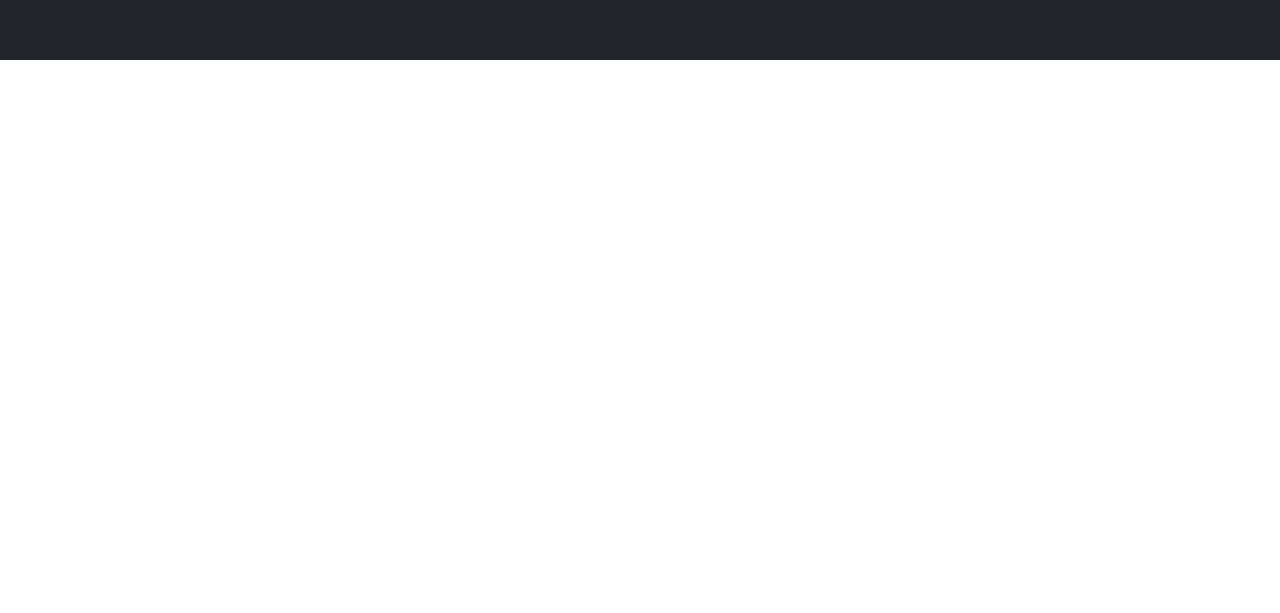
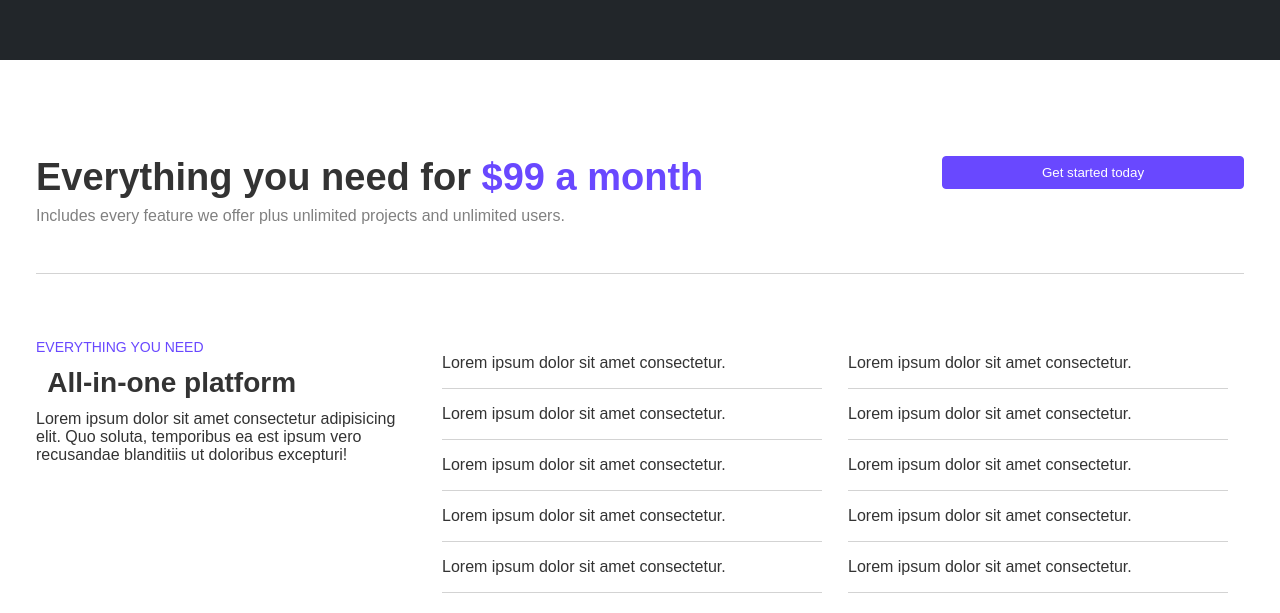
Before and after one commit to simicodes/Aptive, a React (Create React App) app: page / in a window 1280 px wide. Shown: the part 840-1453 px from the top of the page. Before the commit the page ends 900 px from the top, so only its background shows below. Built offline with nearby package versions, Linux system fonts and the light colour scheme.

Commit message:
Pricing component updated

```diff
--- a/src/components/Hero.css
+++ b/src/components/Hero.css
@@ -139,8 +139,8 @@
   .hero h1 {
     font-size: 32px;
   }
-  /* Hide.......... */
-  /* .hero .col-2 {
+  /* Hide.......... and unHide */
+  .hero .col-2 {
     display: none;
-  } */
+  }
 }
--- a/src/components/Home.js
+++ b/src/components/Home.js
@@ -2,11 +2,13 @@
 import "./Home.css";
 import Navbar from "./Navbar";
 import Hero from "./Hero";
+import Pricing from "./Pricing";
 const Home = () => {
   return (
     <div>
       <Navbar />
       <Hero />
+      <Pricing />
     </div>
   );
 };
--- a/src/components/Pricing.css
+++ b/src/components/Pricing.css
@@ -0,0 +1,78 @@
+.pricing {
+  width: 100%;
+  margin-top: 5rem;
+}
+
+.pricing .container {
+  max-width: 1240px;
+  padding: 1rem;
+  margin: auto;
+  overflow: hidden;
+}
+
+.pricing .top-content {
+  display: grid;
+  grid-template-columns: 3fr 1fr;
+  border-bottom: 1px solid var(--lightgrey);
+  padding-bottom: 3rem;
+}
+
+.pricing .top-content h2 {
+  font-size: 38px;
+  padding-bottom: 0.5rem;
+}
+
+.pricing .top-content span {
+  color: var(--primary);
+}
+.pricing .top-content p {
+  color: var(--grey);
+}
+
+.pricing .bottom-content {
+  display: grid;
+  grid-template-columns: repeat(3, 1fr);
+  grid-gap: 10px;
+  margin: 3rem auto;
+}
+
+.pricing .card {
+  display: flex;
+  flex-direction: column;
+  padding: 1rem 1rem 1rem 0;
+}
+
+.pricing .card div {
+  display: flex;
+  border-bottom: 1px solid var(--lightgrey);
+  padding: 1rem 0;
+}
+
+.pricing .card .no-border {
+  border: none;
+}
+
+.pricing .card span {
+  color: var(--primary);
+  text-transform: uppercase;
+  font-weight: 500;
+  font-size: 14px;
+}
+
+.pricing .card h3 {
+  font-size: 28px;
+  margin: 0.7rem;
+}
+
+@media screen and (max-width: 960px) {
+  .pricing .top-content {
+    grid-template-columns: 1fr;
+  }
+  /* hide....... unhide */
+  .pricing .container .bottom-content {
+    display: none;
+  }
+  .pricing .top-content h2 {
+    font-size: 32px;
+  }
+}
--- a/src/components/Pricing.js
+++ b/src/components/Pricing.js
@@ -1,8 +1,75 @@
 import React from "react";
 
 import "./Pricing.css";
+
 const Pricing = () => {
-  return <div>Pricing</div>;
+  return (
+    <div className="pricing">
+      <div className="container">
+        <div className="top-content">
+          <div>
+            <h2>
+              Everything you need for <span>$99 a month</span>
+            </h2>
+            <p>
+              Includes every feature we offer plus unlimited projects and
+              unlimited users.
+            </p>
+          </div>
+          <div className="btn-div">
+            <button>Get started today</button>
+          </div>
+        </div>
+        <div className="bottom-content">
+          <div className="card">
+            <p>
+              <span>Everything you need</span>
+            </p>
+            <h3>All-in-one platform</h3>
+            <p>
+              Lorem ipsum dolor sit amet consectetur adipisicing elit. Quo
+              soluta, temporibus ea est ipsum vero recusandae blanditiis ut
+              doloribus excepturi!
+            </p>
+          </div>
+          <div className="card">
+            <div>
+              <p>Lorem ipsum dolor sit amet consectetur.</p>
+            </div>
+            <div>
+              <p>Lorem ipsum dolor sit amet consectetur.</p>
+            </div>
+            <div>
+              <p>Lorem ipsum dolor sit amet consectetur.</p>
+            </div>
+            <div>
+              <p>Lorem ipsum dolor sit amet consectetur.</p>
+            </div>
+            <div>
+              <p>Lorem ipsum dolor sit amet consectetur.</p>
+            </div>
+          </div>
+          <div className="card">
+            <div>
+              <p>Lorem ipsum dolor sit amet consectetur.</p>
+            </div>
+            <div>
+              <p>Lorem ipsum dolor sit amet consectetur.</p>
+            </div>
+            <div>
+              <p>Lorem ipsum dolor sit amet consectetur.</p>
+            </div>
+            <div>
+              <p>Lorem ipsum dolor sit amet consectetur.</p>
+            </div>
+            <div>
+              <p>Lorem ipsum dolor sit amet consectetur.</p>
+            </div>
+          </div>
+        </div>
+      </div>
+    </div>
+  );
 };
 
 export default Pricing;
```
